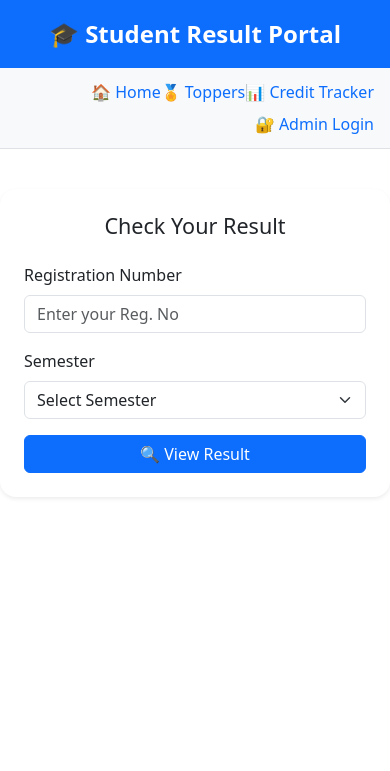
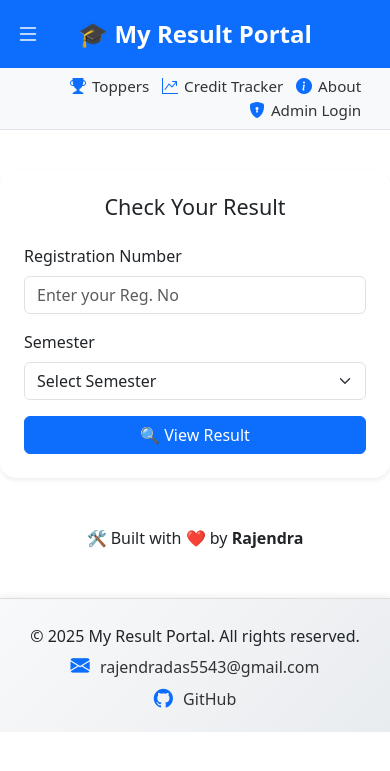
Before and after one commit to Rajendra9692385543/My-Result, a Flask app: page / in a window 390 px wide. Shown: the top 771 px of the page. Run offline with Flask 3, Linux system fonts and the light colour scheme.

Commit message:
Updated Home page ui

```diff
--- a/app.py
+++ b/app.py
@@ -2,6 +2,7 @@ from flask import Flask, render_template, request, redirect, url_for, session, f
 import os
 import pandas as pd
 from supabase import create_client, Client
+import markdown2
 
 # ==========================
 # Supabase Config
@@ -1329,6 +1330,10 @@ def robots_txt():
         mimetype="text/plain"
     )
 
+@app.route("/about")
+def about():
+    return render_template("about.html")
+
 @app.route('/google53dcc92479ba04f1.html')
 def google_verify():
     return 'google-site-verification: google53dcc92479ba04f1.html'
--- a/requirements.txt
+++ b/requirements.txt
@@ -4,3 +4,4 @@ numpy==2.1.0
 openpyxl==3.1.2
 gunicorn==23.0.0
 supabase
+markdown2
--- a/templates/index.html
+++ b/templates/index.html
@@ -3,12 +3,13 @@
 <head>
   <meta charset="UTF-8">
   <meta name="google-site-verification" content="q-hS7EvYlKe6V0IjU8-3GiB0jE1Pq_hvW_mga1Fpfp0" />
-  <title>Student Result Portal</title>
+  <title>My Result Portal</title>
   <meta name="viewport" content="width=device-width, initial-scale=1">
-  <meta name="google-site-verification" content="q-hS7EvYlKe6V0IjU8-3GiB0jE1Pq_hvW_mga1Fpfp0" />
 
   <!-- Bootstrap 5 -->
   <link href="https://cdn.jsdelivr.net/npm/bootstrap@5.3.3/dist/css/bootstrap.min.css" rel="stylesheet">
+  <link href="https://cdn.jsdelivr.net/npm/bootstrap-icons@1.11.3/font/bootstrap-icons.css" rel="stylesheet">
+
   <style>
     .form-card {
       max-width: 500px;
@@ -23,29 +24,109 @@
       text-align: center;
       font-size: 1.5rem;
       font-weight: bold;
+      position: relative;
     }
 
+    /* Hamburger button inside header */
+    .menu-btn {
+      position: absolute;
+      left: 10px;
+      top: 50%;
+      transform: translateY(-50%);
+      background: none;
+      border: none;
+      color: #fff;
+      font-size: 1.5rem;
+    }
+
+    /* Navbar styling */
     .horizontal-nav {
       background-color: #f8f9fa;
-      padding: 0.5rem 1rem;
+      padding: 0.4rem 1rem;
       border-bottom: 1px solid #dee2e6;
     }
 
     .horizontal-nav .nav-link {
-      margin-right: 1rem;
+      margin-right: 0.8rem;
+      font-size: 0.95rem;
+      font-weight: 500;
+      color: #333;
+      display: inline-flex;
+      align-items: center;
+      transition: color 0.3s ease, transform 0.2s ease;
+    }
+
+    .horizontal-nav .nav-link i {
       color: #0d6efd;
-      font-weight: 500;
+      font-size: 1rem;
+      margin-right: 6px;
+      transition: color 0.3s ease;
     }
 
     .horizontal-nav .nav-link:hover {
-      text-decoration: underline;
+      color: #0d6efd;
+      transform: translateY(-2px);
+      text-decoration: none;
+    }
+
+    .horizontal-nav .nav-link:hover i {
+      color: #0a58ca;
     }
 
     @media (max-width: 576px) {
-      .horizontal-nav .nav-link {
-        display: block;
-        margin: 0.25rem 0;
+      .horizontal-nav {
+        display: none; /* hide horizontal nav on small screens */
       }
+    }
+
+    /* Footer */
+    footer {
+      background: linear-gradient(135deg, #f8f9fa, #e9ecef);
+      padding: 25px 0 15px 0;
+      border-top: 1px solid #ddd;
+      box-shadow: 0 -3px 6px rgba(0, 0, 0, 0.05);
+    }
+
+    .footer-icon {
+      font-size: 1.2rem;
+      margin-right: 6px;
+      color: #0d6efd;
+      transition: color 0.2s ease-in-out;
+    }
+
+    footer a {
+      color: #333;
+      font-weight: 500;
+      transition: color 0.2s ease-in-out;
+    }
+
+    footer a:hover {
+      color: #0d6efd;
+    }
+
+    footer p {
+      margin-bottom: 0.5rem;
+    }
+
+    /* Drawer */
+    .offcanvas-custom {
+      background: linear-gradient(135deg, #f8f9fa, #e9ecef);
+      color: #333;
+    }
+    .offcanvas-custom a {
+      font-size: 1.05rem;
+      font-weight: 500;
+      display: block;
+      padding: 10px 0;
+      color: #333;
+      text-decoration: none;
+    }
+    .offcanvas-custom a i {
+      color: #0d6efd;
+      margin-right: 8px;
+    }
+    .offcanvas-custom a:hover {
+      color: #0d6efd;
     }
   </style>
 </head>
@@ -53,15 +134,43 @@
 
 <!-- Header -->
 <div class="top-header">
-  🎓 Student Result Portal
+  <!-- Drawer toggle button -->
+  <button class="menu-btn d-sm-none" type="button" data-bs-toggle="offcanvas" data-bs-target="#navDrawer" aria-controls="navDrawer">
+    <i class="bi bi-list"></i>
+  </button>
+  🎓 My Result Portal
 </div>
 
 <!-- Horizontal Navbar -->
 <div class="horizontal-nav d-flex justify-content-end flex-wrap">
-  <a class="nav-link" href="/">🏠 Home</a>
-  <a class="nav-link" href="/topper">🏅 Toppers</a>
-  <a class="nav-link" href="/credit-tracker">📊 Credit Tracker</a>
-  <a class="nav-link" href="/admin/login">🔐 Admin Login</a>
+  <a class="nav-link" href="/topper">
+    <i class="bi bi-trophy-fill"></i> Toppers
+  </a>
+  <a class="nav-link" href="/credit-tracker">
+    <i class="bi bi-graph-up-arrow"></i> Credit Tracker
+  </a>
+  <a class="nav-link" href="/about">
+    <i class="bi bi-info-circle-fill"></i> About
+  </a>
+  <a class="nav-link" href="/admin/login">
+    <i class="bi bi-shield-lock-fill"></i> Admin Login
+  </a>
+</div>
+
+<!-- Offcanvas Drawer -->
+<div class="offcanvas offcanvas-start offcanvas-custom" tabindex="-1" id="navDrawer" aria-labelledby="navDrawerLabel">
+  <div class="offcanvas-header">
+    <h5 class="offcanvas-title" id="navDrawerLabel">Menu</h5>
+    <button type="button" class="btn-close" data-bs-dismiss="offcanvas" aria-label="Close"></button>
+  </div>
+  <div class="offcanvas-body">
+    <a href="/topper"><i class="bi bi-trophy-fill"></i> Toppers</a>
+    <a href="/credit-tracker"><i class="bi bi-graph-up-arrow"></i> Credit Tracker</a>
+    <a href="/about"><i class="bi bi-info-circle-fill"></i> About</a>
+    <a href="/admin/login"><i class="bi bi-shield-lock-fill"></i> Admin Login</a>
+    <hr>
+    <a href="mailto:rajendradas5543@gmail.com"><i class="bi bi-person-lines-fill"></i> Contact Developer</a>
+  </div>
 </div>
 
 <!-- Result Form -->
@@ -83,6 +192,29 @@
     </form>
   </div>
 </div>
+
+<div class="text-center py-5 text-dark">
+  🛠️ Built with ❤️ by <strong>Rajendra</strong>
+</div>
+
+<!-- Footer -->
+<footer class="mt-auto text-center">
+  <div class="container">
+    <p class="mb-1">© 2025 My Result Portal. All rights reserved.</p>
+
+    <p class="mb-1">
+      <a href="mailto:rajendradas5543@gmail.com" class="text-decoration-none">
+        <i class="bi bi-envelope-fill footer-icon"></i> rajendradas5543@gmail.com
+      </a>
+    </p>
+
+    <p class="mb-1">
+      <a href="https://github.com/Rajendra9692385543" target="_blank" class="text-decoration-none">
+        <i class="bi bi-github footer-icon"></i> GitHub
+      </a>
+    </p>
+  </div>
+</footer>
 
 <!-- Semester Fetch JS -->
 <script>
@@ -106,5 +238,6 @@
   });
 </script>
 
+<script src="https://cdn.jsdelivr.net/npm/bootstrap@5.3.3/dist/js/bootstrap.bundle.min.js"></script>
 </body>
 </html>
```
Also changed, not shown: templates/about.html (added, +118 -0 lines), README.md.
